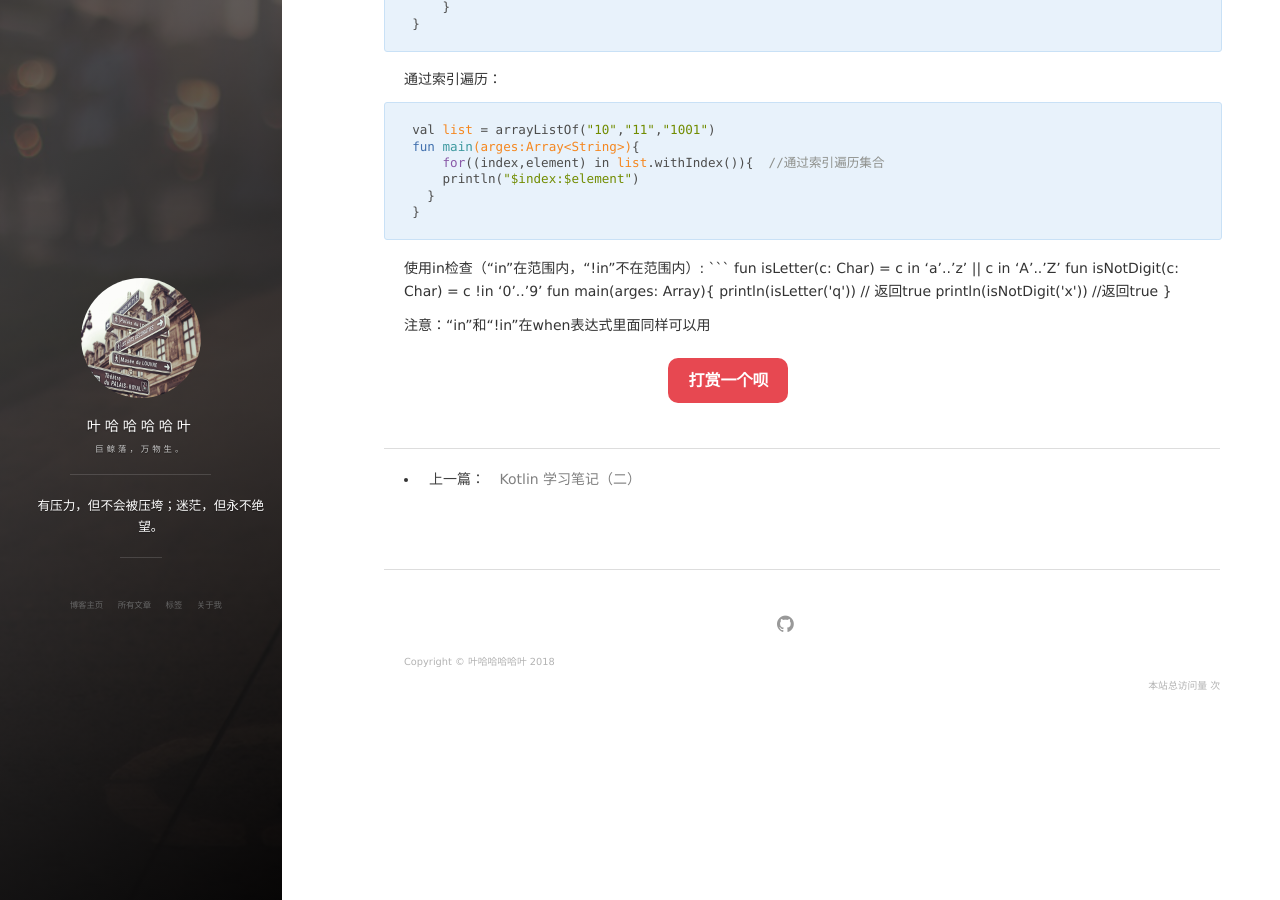
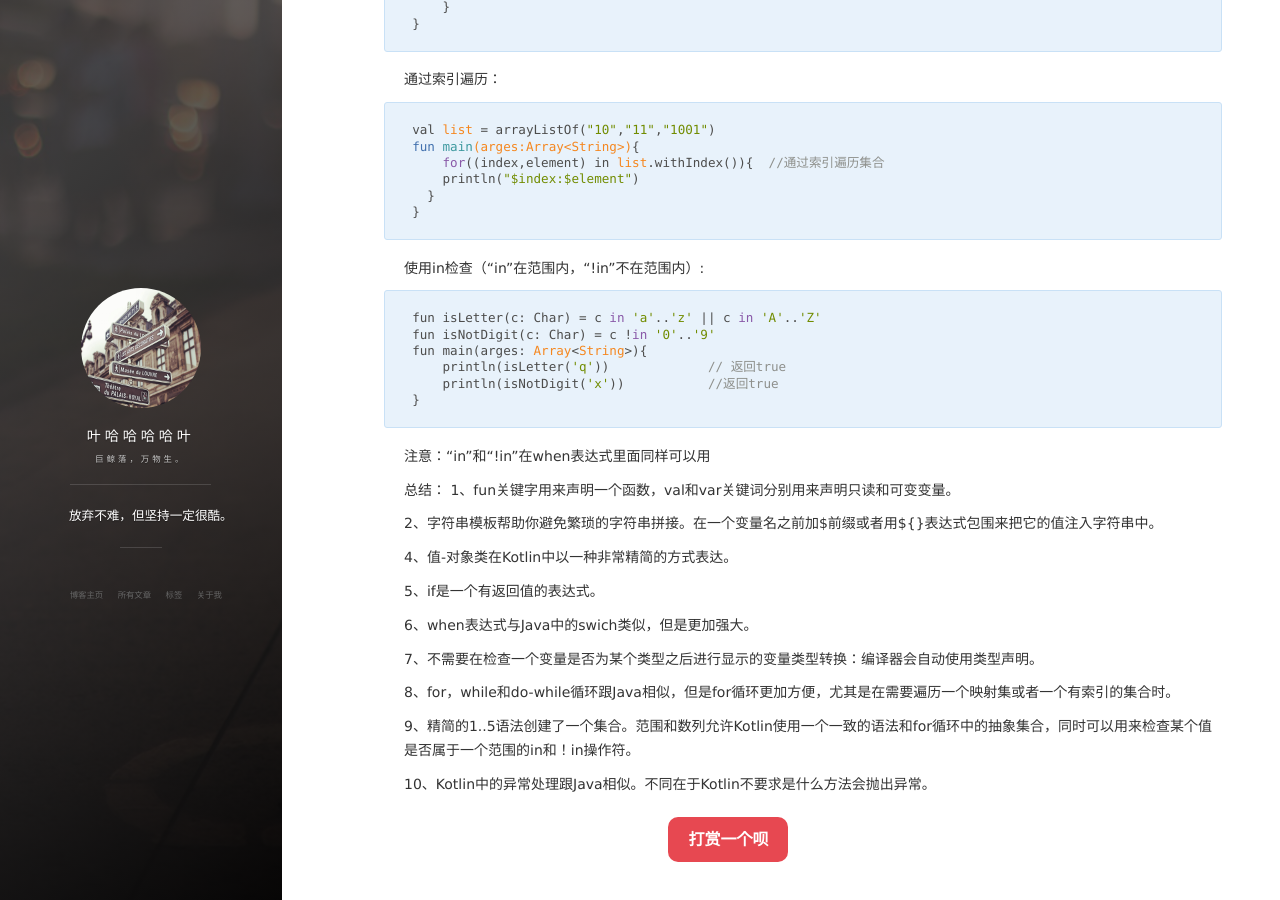
Before and after one commit to 112996/112996.github.io, a Jekyll site: the page built from _posts/2018-7-27-Kotlin_in_action_basis(2).md, in a window 1280 px wide and 900 px high, scrolled down 1523 px. Built offline with Jekyll 4.4.1, drawn with Linux system fonts in a browser that asks for light colours; nearby versions of some CDN libraries; comment, search, counter and statistics services are not loaded.

Commit message:
summary_commit

````diff
--- a/_config.yml
+++ b/_config.yml
@@ -1,7 +1,7 @@
 # Basic
 title: 叶哈哈哈哈叶
 subtitle: 巨鲸落，万物生。
-description: 有压力，但不会被压垮；迷茫，但永不绝望。
+description: 放弃不难，但坚持一定很酷。
 # 头像里面的标题
 avatarTitle: 叶哈哈
 # 头像里面的描述
--- a/_posts/2018-7-27-Kotlin_in_action_basis(2).md
+++ b/_posts/2018-7-27-Kotlin_in_action_basis(2).md
@@ -98,5 +98,24 @@ fun main(arges: Array<String>){
     println(isLetter('q'))             // 返回true
     println(isNotDigit('x'))           //返回true
 }
+```
+注意：“in”和“!in”在when表达式里面同样可以用
 
-注意：“in”和“!in”在when表达式里面同样可以用
+总结：
+1、fun关键字用来声明一个函数，val和var关键词分别用来声明只读和可变变量。
+
+2、字符串模板帮助你避免繁琐的字符串拼接。在一个变量名之前加$前缀或者用${}表达式包围来把它的值注入字符串中。
+
+4、值-对象类在Kotlin中以一种非常精简的方式表达。
+
+5、if是一个有返回值的表达式。
+
+6、when表达式与Java中的swich类似，但是更加强大。
+
+7、不需要在检查一个变量是否为某个类型之后进行显示的变量类型转换：编译器会自动使用类型声明。
+
+8、for，while和do-while循环跟Java相似，但是for循环更加方便，尤其是在需要遍历一个映射集或者一个有索引的集合时。
+
+9、精简的1..5语法创建了一个集合。范围和数列允许Kotlin使用一个一致的语法和for循环中的抽象集合，同时可以用来检查某个值是否属于一个范围的in和！in操作符。
+
+10、Kotlin中的异常处理跟Java相似。不同在于Kotlin不要求是什么方法会抛出异常。
````
